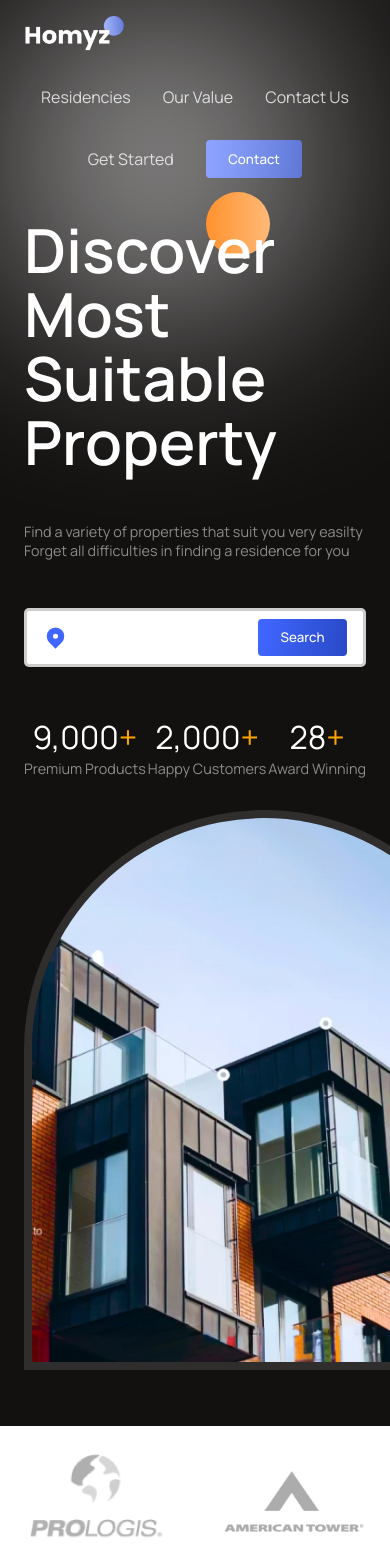
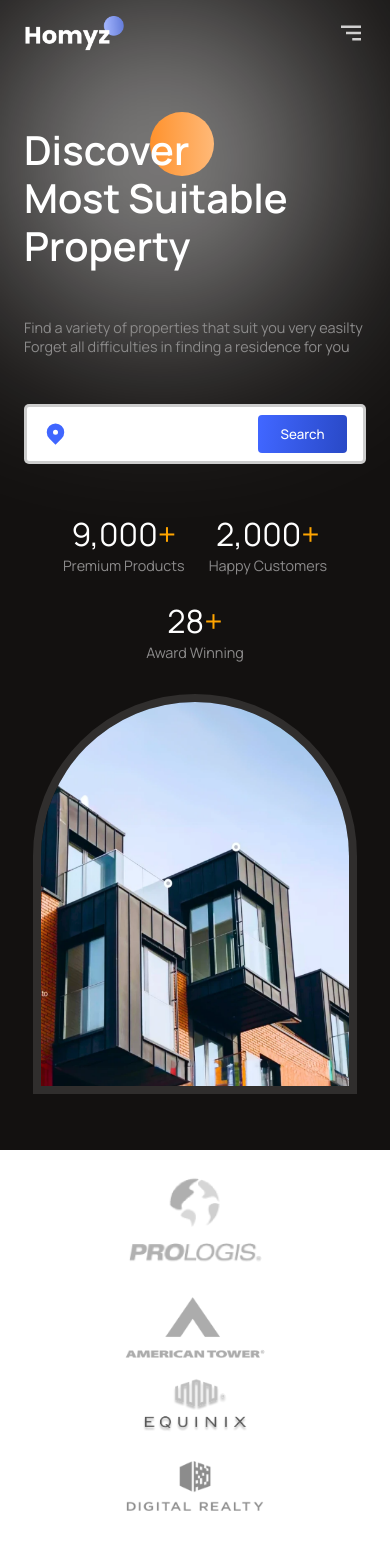
Before and after one commit to syarizx-30/realEstateWeb, a React (Vite) app in the folder realestate-web-app/: page / in a window 390 px wide. Shown: the top 1566 px of the page. Built offline with nearby package versions, Linux system fonts and the light colour scheme.

Commit message:
making Responsive

```diff
--- a/realestate-web-app/src/components/Contact/Contact.css
+++ b/realestate-web-app/src/components/Contact/Contact.css
@@ -60,3 +60,22 @@
     color: white;
     scale: 0.8;
 }
+
+@media (max-width: 1024px) {
+    .c-container {
+        flex-direction: column;
+    }
+    .c-right {
+        justify-content: center;
+    }
+    .contactModes {
+        width: 100%;
+    }
+    .row {
+        flex-direction: column;
+        width: 100%;
+    }
+    .mode {
+        width: 100%;
+    }
+}
--- a/realestate-web-app/src/components/Footer/Footer.css
+++ b/realestate-web-app/src/components/Footer/Footer.css
@@ -11,3 +11,13 @@
     margin-top: 1.5rem;
     font-weight: 500;
 }
+
+@media (max-width: 768px) {
+    .f-container {
+        justify-content: center;
+    }
+    .f-container>div {
+        align-items: center!important;
+        text-align: center;
+    }
+}
--- a/realestate-web-app/src/components/Header/Header.css
+++ b/realestate-web-app/src/components/Header/Header.css
@@ -1,5 +1,6 @@
 .h-wrapper {
     color: white;
+    z-index: 99;
 }
 
 .h-container {
@@ -16,3 +17,29 @@
 .h-menu>*:hover {
     cursor: pointer;
 }
+
+.menu-icon {
+    display: none;
+}
+
+@media (max-width: 768px) {
+    .menu-icon {
+        display: block;
+    }
+    .h-menu {
+        z-index: 99;
+        color: var(--black);
+        position: absolute;
+        top: 3rem;
+        right: 4rem;
+        background: white;
+        flex-direction: column;
+        font-weight: 500;
+        gap: 2rem;
+        padding: 3rem;
+        border-radius: 10px;
+        align-items: flex-start;
+        box-shadow: 0px 4px 4px rgba(0, 0, 0, 0.05);
+        transition: all 300ms ease-in;
+    }
+}
--- a/realestate-web-app/src/components/Header/Header.jsx
+++ b/realestate-web-app/src/components/Header/Header.jsx
@@ -1,13 +1,30 @@
-import React from 'react'
+import { useState } from 'react'
 import './Header.css'
+import { BiMenuAltRight } from 'react-icons/bi'
+import OutsideClickHandler from "react-outside-click-handler";
 const Header = () => {
+  const [menuOpened, setMenuOpened] = useState(false);
+
+  const getMenuStyles = (menuOpened) => {
+    if (document.body.clientWidth <= 800) {
+      return {right: !menuOpened && "-100%"}
+    }
+  }
   return (
     <div>
       <section className="h-wrapper">
         <div className="flexCenter paddings innerWidth h-container">
             <img src="./logo.png" alt="logo" width={100} />
 
-            <div className="flexCenter h-menu">
+            <OutsideClickHandler
+            onOutsideClick={( ) => {
+
+              setMenuOpened(false)
+            }}
+            >
+            <div className="flexCenter h-menu"
+            style={getMenuStyles(menuOpened)}
+            >
                 <a href="">Residencies</a>
                 <a href="">Our Value</a>
                 <a href="">Contact Us</a>
@@ -16,6 +33,11 @@ const Header = () => {
                 <a href="">Contact</a>
                 </button>
             </div>
+            </OutsideClickHandler>
+        <div className="menu-icon"
+        onClick={() => setMenuOpened((prev) => !prev)}>
+          <BiMenuAltRight size={30} />
+        </div>
         </div>
       </section>
     </div>
--- a/realestate-web-app/src/components/Hero/Hero.css
+++ b/realestate-web-app/src/components/Hero/Hero.css
@@ -2,10 +2,11 @@
     color: white;
     position: relative;
     padding-bottom: 2rem;
+    z-index: 1;
 }
 
 .hero-container {
-    justify-content: space-between;
+    justify-content: space-around;
     align-items: flex-end;
 }
 
@@ -77,3 +78,30 @@
     width: 100%;
     height: 100%;
 }
+
+@media (max-width: 640px) {
+    .hero-container {
+        margin-top: 2rem;
+    }
+    .hero-title>h1 {
+        font-size: 2.5rem;
+        line-height: 3rem;
+    }
+    .image-container {
+        width: 95%;
+        height: 25rem;
+    }
+    .stats {
+        justify-content: center;
+        gap: 1.5rem;
+    }
+    .hero-right {
+        width: 100%;
+    }
+    .stats>:nth-child(1) {
+        font-size: 1.5rem;
+    }
+    .stats>:nth-child(2) {
+        font-size: 0.8rem;
+    }
+}
--- a/realestate-web-app/src/components/Residencies/Residencies.css
+++ b/realestate-web-app/src/components/Residencies/Residencies.css
@@ -73,3 +73,12 @@
 .r-buttons>:nth-child(2) {
     box-shadow: 0px 0px 5px 1px rgba(0, 0, 0, 0.25);
 }
+
+@media (max-width: 640px) {
+    .r-head {
+        align-items: center;
+    }
+    .r-buttons {
+        position: initial;
+    }
+}
--- a/realestate-web-app/src/components/Value/Value.css
+++ b/realestate-web-app/src/components/Value/Value.css
@@ -49,3 +49,14 @@
 .accordionButton .primaryText {
     font-size: 1.1rem;
 }
+
+@media (max-width: 1024px) {
+    .v-container {
+        flex-direction: column;
+    }
+    @media (max-width: 768px) {
+        .accordionButton .primaryText {
+            font-size: 0.8rem;
+        }
+    }
+}
```
